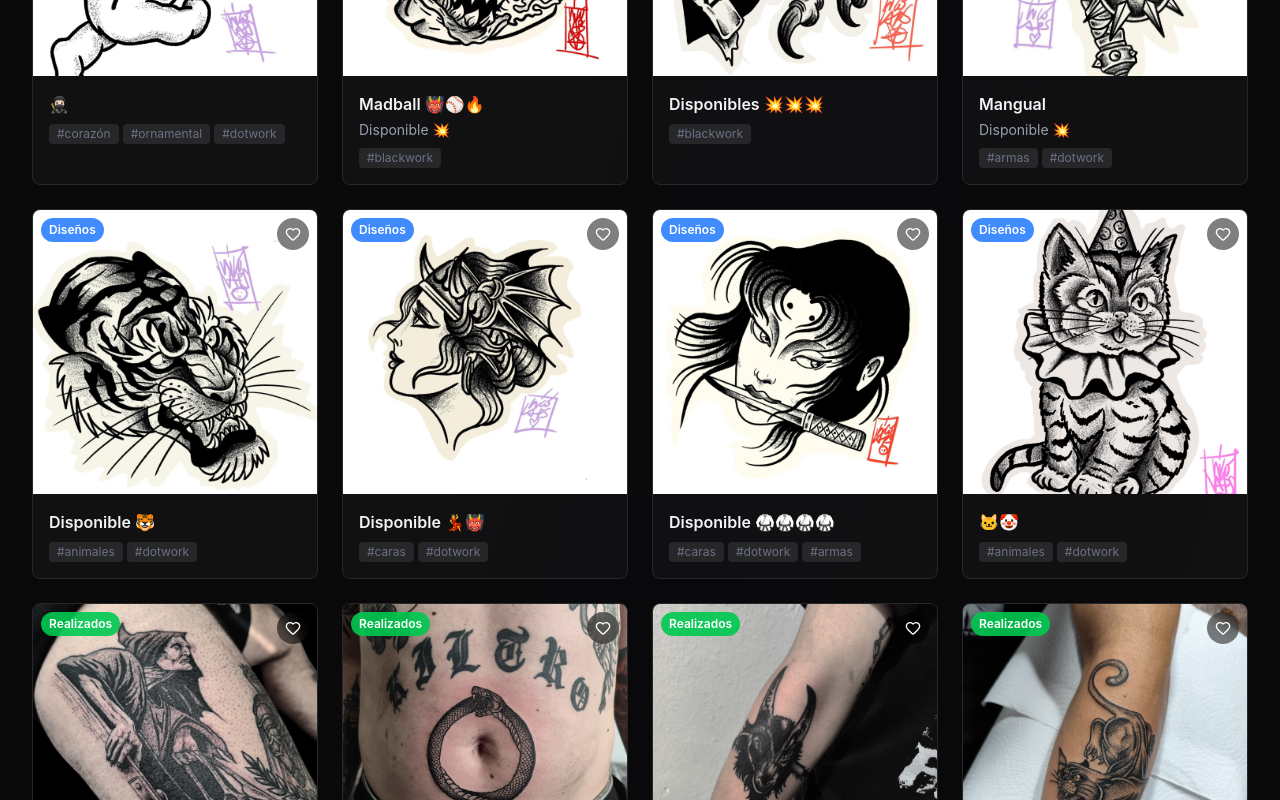
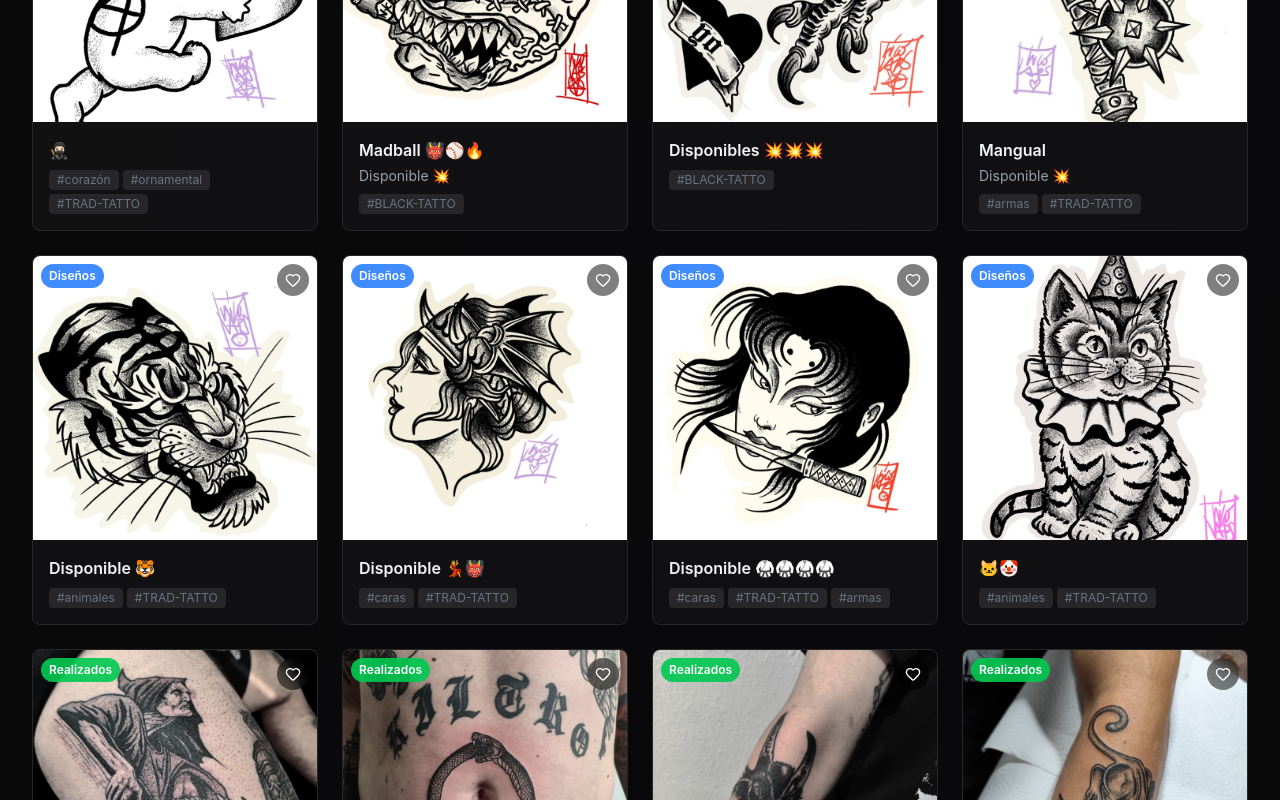
Before and after one commit to ezkiso/muli-web, a Next.js app: page /stores/nicolapso in a window 1280 px wide. Shown: the part 1380-2180 px from the top of the page. Built offline with nearby package versions, Linux system fonts and the light colour scheme.

Commit message:
pagina-nicolapso

```diff
--- a/src/app/stores/nicolapso/layout.tsx
+++ b/src/app/stores/nicolapso/layout.tsx
@@ -3,6 +3,8 @@ import { Metadata } from 'next';
 import Link from 'next/link';
 import { ArrowLeft, Home, Instagram, Facebook, MessageCircle } from 'lucide-react';
 import { STORES } from '@/lib/stores-config';
+// IMPORTAR StoreSelector
+import StoreSelector from '@/components/shared/StoreSelector';
 
 const storeConfig = STORES.nicolapso;
 
@@ -28,7 +30,10 @@ export const metadata: Metadata = {
 
     return (
         <div className="min-h-screen from-stone-950 via-zinc-950 to-neutral-950">
-        {/* Header/Navigation */}
+            {/* 1. StoreSelector - PRIMERO */}
+            <StoreSelector currentStoreId="nicolapso" />
+
+            {/* 2. Header/Navigation personalizado - SEGUNDO */}
             <header className="sticky top-0 z-50 bg-zinc-900/95 backdrop-blur-md border-b border-zinc-800 shadow-lg">
                 <div className="max-w-7xl mx-auto px-4 sm:px-6 lg:px-8">
                     <div className="flex items-center justify-between h-16">
@@ -77,12 +82,13 @@ export const metadata: Metadata = {
                             >
                                 Sobre Mí
                             </Link>
-                <Link
+                            {/* ELIMINADO: Link de FAQ */}
+                            {/* <Link
                                 href="/stores/nicolapso#faq"
                                 className="text-stone-300 hover:text-amber-400 transition-colors text-sm font-medium"
                             >
                                 FAQ
-                </Link>
+                            </Link> */}
                         </nav>
 
                         {/* Acciones */}
@@ -136,12 +142,13 @@ export const metadata: Metadata = {
                         >
                             Sobre Mí
                         </Link>
-                <Link
+                        {/* ELIMINADO: Link de FAQ mobile */}
+                        {/* <Link
                             href="/stores/nicolapso#faq"
                             className="text-stone-400 hover:text-amber-400 transition-colors text-sm whitespace-nowrap"
                         >
                             FAQ
-                </Link>
+                        </Link> */}
                     </div>
                 </div>
             </header>
@@ -150,7 +157,7 @@ export const metadata: Metadata = {
             <main>{children}</main>
 
             {/* Footer */}
-        <footer className="bg-zinc-950 border-t border-zinc-800 mt-20">
+            <footer id="about" className="bg-zinc-950 border-t border-zinc-800 mt-20">
                 <div className="max-w-7xl mx-auto px-4 sm:px-6 lg:px-8 py-12">
                     <div className="grid md:grid-cols-4 gap-8">
                         {/* Info */}
@@ -235,14 +242,15 @@ export const metadata: Metadata = {
                                         Sobre Mí
                                     </Link>
                                 </li>
-                    <li>
+                                {/* ELIMINADO: Link de FAQ en footer */}
+                                {/* <li>
                                     <Link
                                         href="/stores/nicolapso#faq"
                                         className="text-stone-400 hover:text-amber-400 transition-colors text-sm"
                                     >
                                         Preguntas Frecuentes
                                     </Link>
-                    </li>
+                                </li> */}
                                 <li>
                                     <Link
                                         href="/"
--- a/src/app/stores/nicolapso/page.tsx
+++ b/src/app/stores/nicolapso/page.tsx
@@ -1,6 +1,3 @@
-// src/app/stores/nicolapso/page.tsx
-// PÁGINA COMPLETA - Limpiada y sin duplicaciones
-
 'use client';
 
 import { useState, useMemo } from 'react';
@@ -27,6 +24,7 @@ import { TATTOO_CATEGORIES, TATTOO_STYLES, TattooWork } from '@/lib/tatuajes.typ
 import { MOCK_TATTOOS, getTattoosByCategory } from '@/lib/tatuajes.data';
 import TattooCard from '@/components/nicolapso/TattooCard';
 import TattooModal from '@/components/nicolapso/TattooModal';
+import StoreSelector from '@/components/shared/StoreSelector';
 
 const storeConfig = STORES.nicolapso;
 
@@ -71,6 +69,7 @@ export default function NicolapsoTatuajesPage() {
     const whatsappLink = `https://wa.me/${storeConfig.whatsapp?.replace(/[^\d]/g, '')}?text=Hola!%20Me%20interesa%20agendar%20una%20cita%20para%20un%20tatuaje`;
 
     return (
+
         <div className="min-h-screen bg-linear-to-br from-stone-950 via-zinc-950 to-neutral-950">
             {/* Hero Section */}
             <section className="relative h-[70vh] md:h-[80vh] overflow-hidden">
@@ -107,7 +106,7 @@ export default function NicolapsoTatuajesPage() {
                     </p>
 
                     <p className="text-md text-stone-400 mb-8 max-w-xl">
-                        Dotwork • Blackwork • Ornamental • Linework
+                        BLACK // TRAD TATTOS
                     </p>
 
                     <div className="flex flex-wrap gap-6 md:gap-12 justify-center mb-8 text-stone-300">
@@ -410,7 +409,7 @@ export default function NicolapsoTatuajesPage() {
                             </div>
                             <div className="absolute -bottom-6 -right-6 bg-linear-to-br from-amber-600 to-amber-700 text-white p-6 rounded-2xl shadow-xl">
                                 <p className="text-sm font-semibold mb-1">Especializado en</p>
-                                <p className="text-2xl font-bold">Dotwork</p>
+                                <p className="text-2xl font-bold">TRAD TATTOS</p>
                             </div>
                         </div>
 
@@ -420,8 +419,8 @@ export default function NicolapsoTatuajesPage() {
                             </h2>
                             <p className="text-stone-300 mb-6 text-lg leading-relaxed">
                                 Soy Nicolapso, tatuador especializado en técnicas de{' '}
-                                <span className="text-amber-400 font-semibold">dotwork</span> y{' '}
-                                <span className="text-amber-400 font-semibold">blackwork</span>.
+                                <span className="text-amber-400 font-semibold">BLACK TATTOS</span> y{' '}
+                                <span className="text-amber-400 font-semibold">TRAD TATTOS</span>.
                                 Con más de 10 años de experiencia, me dedico a transformar tus ideas
                                 en arte corporal único que cuente tu historia.
                             </p>
--- a/src/lib/tatuajes.data.ts
+++ b/src/lib/tatuajes.data.ts
@@ -9,8 +9,8 @@ export const MOCK_TATTOOS: TattooWork[] = [
     title: '🥷🏻',
     imageUrl: '/nicolapso/bebe.jpg',
     category: 'diseños',
-    style: ['Dotwork', 'Blackwork'],
-    tags: ['corazón', 'ornamental', 'dotwork']
+    style: ['TRAD-TATTO', 'BLACK-TATTO'],
+    tags: ['corazón', 'ornamental', 'TRAD-TATTO']
   },
   {
     id: 'd-002',
@@ -18,57 +18,57 @@ export const MOCK_TATTOOS: TattooWork[] = [
     description: 'Disponible 💥',
     imageUrl: '/nicolapso/madball.jpg',
     category: 'diseños',
-    style: ['Blackwork', 'Dotwork'],
-    tags: ['blackwork']
+    style: ['BLACK-TATTO', 'TRAD-TATTO'],
+    tags: ['BLACK-TATTO']
   },
   {
     id: 'd-003',
     title: 'Disponibles 💥💥💥',
     imageUrl: '/nicolapso/diseños.jpg',
     category: 'diseños',
-    style: ['Blackwork', 'Dotwork'],
-    tags: ['blackwork']
+    style: ['BLACK-TATTO', 'TRAD-TATTO'],
+    tags: ['BLACK-TATTO']
   },
   {
     id: 'd-004',
     title: 'Mangual',
     description: 'Disponible 💥',
     imageUrl: '/nicolapso/mangual.jpg',
-    style: ['Dotwork'],
+    style: ['TRAD-TATTO'],
     category: 'diseños',
-    tags: ['armas', 'dotwork']
+    tags: ['armas', 'TRAD-TATTO']
   },
   {
     id: 'd-005',
     title: 'Disponible 🐯',
     imageUrl: '/nicolapso/tigre.jpg',
     category: 'diseños',
-    style: ['Dotwork'],
-    tags: ['animales', 'dotwork']
+    style: ['TRAD-TATTO'],
+    tags: ['animales', 'TRAD-TATTO']
   },
   {
     id: 'd-006',
     title: 'Disponible 💃👹',
     imageUrl: '/nicolapso/mujer.jpg',
     category: 'diseños',
-    style: ['Dotwork', 'Blackwork'],
-    tags: ['caras', 'dotwork']
+    style: ['TRAD-TATTO', 'BLACK-TATTO'],
+    tags: ['caras', 'TRAD-TATTO']
   },
   {
     id: 'd-007',
     title: 'Disponible 🥋🥋🥋🥋',
     imageUrl: '/nicolapso/mujer-cuchillo.jpg',
     category: 'diseños',
-    style: ['Dotwork'],
-    tags: ['caras', 'dotwork', 'armas']
+    style: ['TRAD-TATTO'],
+    tags: ['caras', 'TRAD-TATTO', 'armas']
   },
   {
     id: 'd-008',
     title: '🐱🤡',
     imageUrl: '/nicolapso/gato.jpg',
     category: 'diseños',
-    style: ['Dotwork',],
-    tags: ['animales', 'dotwork']
+    style: ['TRAD-TATTO',],
+    tags: ['animales', 'TRAD-TATTO']
   },
 
   // Trabajos realizados
@@ -77,48 +77,48 @@ export const MOCK_TATTOOS: TattooWork[] = [
     title: '🧙‍♀️🧹',
     imageUrl: '/nicolapso/tr-bruja.jpg',
     category: 'realizados',
-    style: ['Dotwork'],
-    tags: ['dotwork']
+    style: ['TRAD-TATTO'],
+    tags: ['TRAD-TATTO']
   },
   {
     id: 'r-002',
     title: '🐍🐍🐍🐍',
     imageUrl: '/nicolapso/tr-serpiente.jpg',
     category: 'realizados',
-    style: ['Dotwork', 'Blackwork'],
-    tags: ['dotwork', 'blackwork']
+    style: ['TRAD-TATTO', 'BLACK-TATTO'],
+    tags: ['TRAD-TATTO', 'BLACK-TATTO']
   },
   {
     id: 'r-003',
     title: 'Bathory',
     imageUrl: '/nicolapso/tr-bathory.jpg',
     category: 'realizados',
-    style: ['Blackwork'],
-    tags: ['blackwork']
+    style: ['BLACK-TATTO'],
+    tags: ['BLACK-TATTO']
   },
   {
     id: 'r-004',
     title: 'Ozzy 💖💖🗣️🗣️',
     imageUrl: '/nicolapso/tr-gato-comiendo-murcielago.jpg',
     category: 'realizados',
-    style: ['Blackwork', 'Dotwork'],
-    tags: ['blackwork', 'dotwork', 'animales'],
+    style: ['BLACK-TATTO', 'TRAD-TATTO'],
+    tags: ['BLACK-TATTO', 'TRAD-TATTO', 'animales'],
   },
   {
     id: 'r-005',
     title: 'Roma 🐶',
     imageUrl: '/nicolapso/tr-perrito.jpg',
     category: 'realizados',
-    style: ['Dotwork'],
-    tags: ['dotwork', 'animales'],
+    style: ['TRAD-TATTO'],
+    tags: ['TRAD-TATTO', 'animales'],
   },
   {
     id: 'r-006',
     title: '💀🕯️🕸️',
     imageUrl: '/nicolapso/tr-vela.jpg',
     category: 'realizados',
-    style: ['Dotwork', 'Blackwork'],
-    tags: ['dotwork', 'blackwork', 'calaveras'],
+    style: ['TRAD-TATTO', 'BLACK-TATTO'],
+    tags: ['TRAD-TATTO', 'BLACK-TATTO', 'calaveras'],
   },
 
 ];
```
Lines whose indentation alone changed are shown as unchanged.
